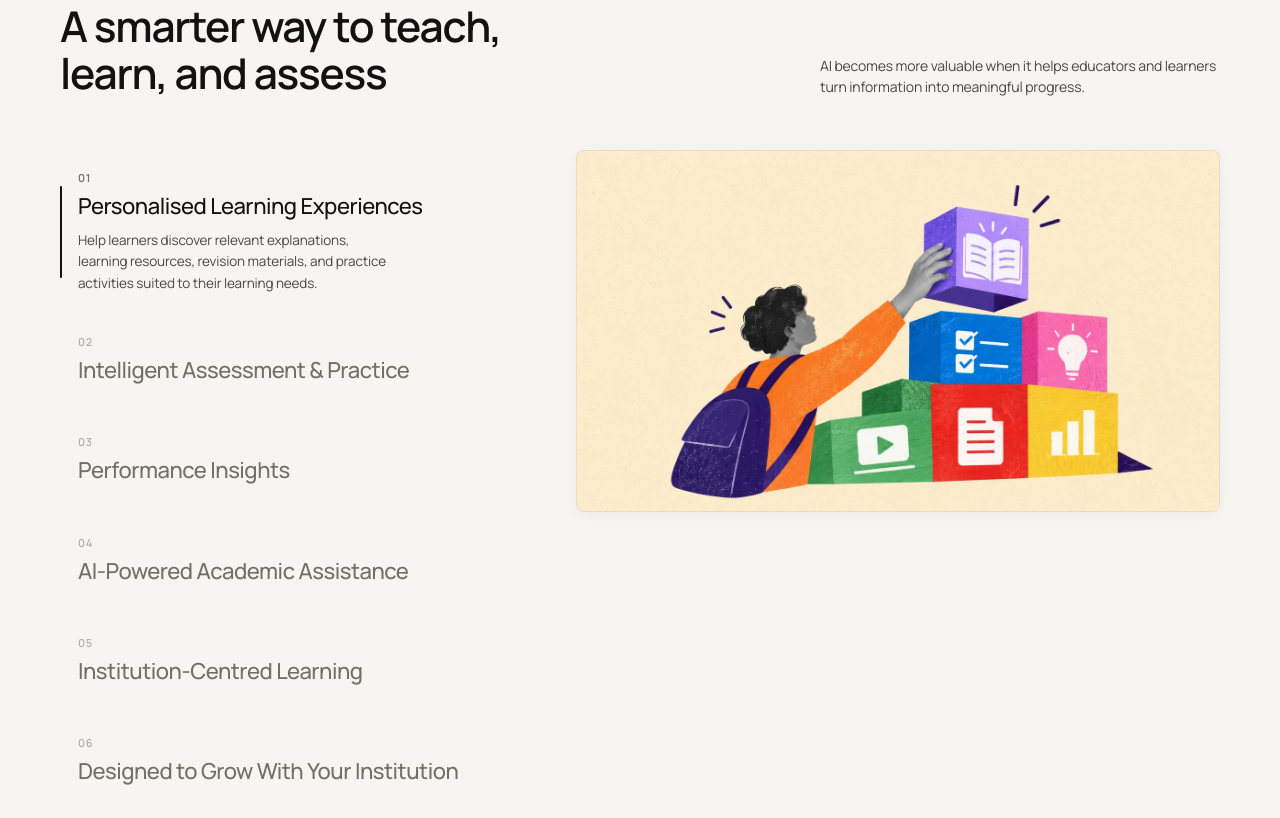
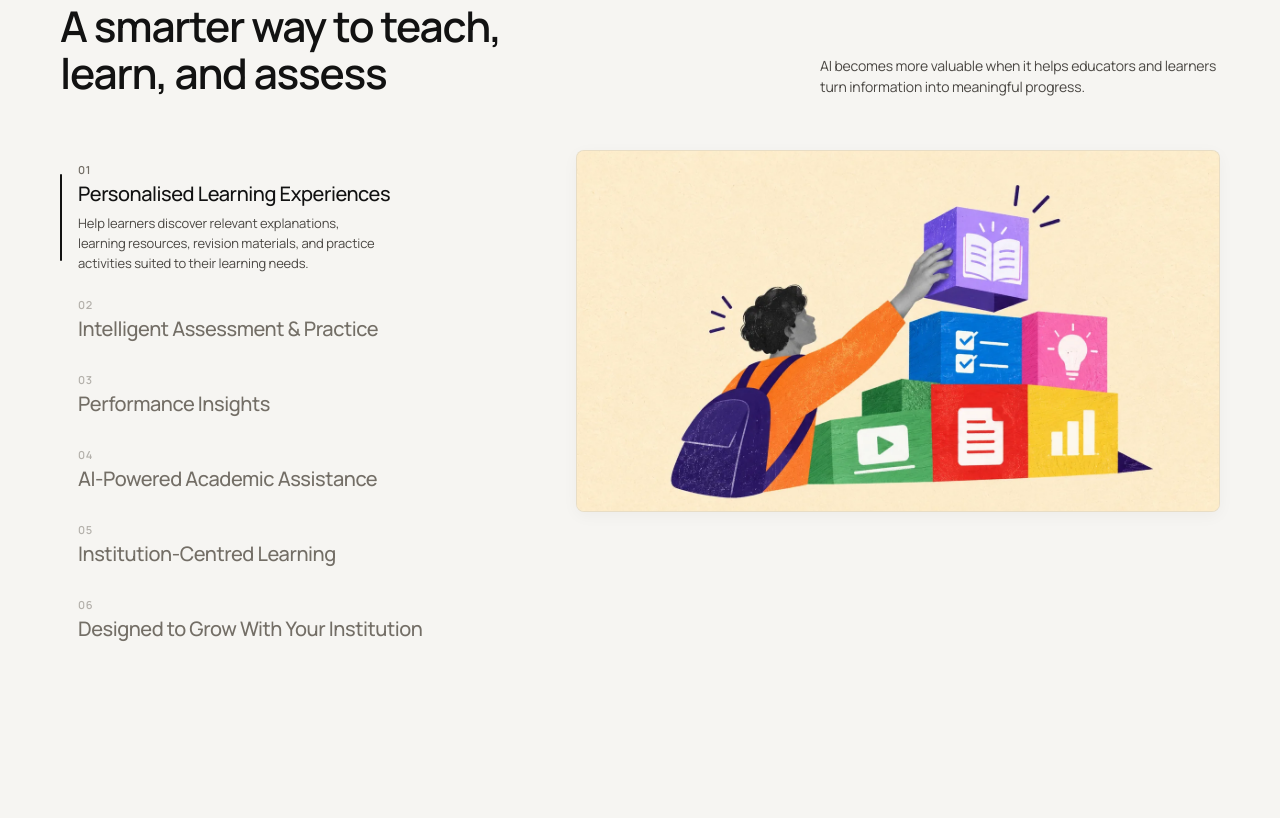
Before and after one commit to Suman1214129/osmium-institute, a website: page index.html in a window 1280 px wide. Shown: the part 2742-3560 px from the top of the page. Drawn offline with Linux system fonts and the light colour scheme.

Commit message:
fix: more compact vertical height in platform accordion list

```diff
--- a/css/styles.css
+++ b/css/styles.css
@@ -779,15 +779,15 @@ ol, ul {
   position: relative;
   width: 100%;
   text-align: left;
-  padding: 20px 0 20px 18px;
+  padding: 12px 0 12px 18px;
   transition: opacity 0.2s var(--ease);
 }
 
 .feat-item__accent {
   position: absolute;
   left: 0;
-  top: 22%;
-  bottom: 22%;
+  top: 18%;
+  bottom: 18%;
   width: 2px;
   border-radius: 99px;
   background: var(--ink);
@@ -805,7 +805,7 @@ ol, ul {
   font-weight: 600;
   letter-spacing: 0.06em;
   color: var(--ink-3);
-  margin-bottom: 7px;
+  margin-bottom: 4px;
   opacity: 0.5;
   transition: opacity 0.2s var(--ease);
 }
@@ -816,9 +816,9 @@ ol, ul {
 
 .feat-item__title {
   display: block;
-  font-size: clamp(1.1rem, 0.9rem + 0.6vw, 1.45rem);
+  font-size: clamp(1rem, 0.85rem + 0.5vw, 1.25rem);
   font-weight: 500;
-  line-height: 1.28;
+  line-height: 1.25;
   letter-spacing: -0.022em;
   color: var(--ink-3);
   transition: color 0.25s var(--ease);
@@ -841,11 +841,11 @@ ol, ul {
 
 .feat-item__body > p {
   overflow: hidden;
-  font-size: 13.5px;
-  line-height: 1.58;
+  font-size: 13px;
+  line-height: 1.55;
   letter-spacing: -0.01em;
   color: var(--ink-2);
-  padding-top: 10px;
+  padding-top: 7px;
   max-width: 38ch;
 }
 
```
